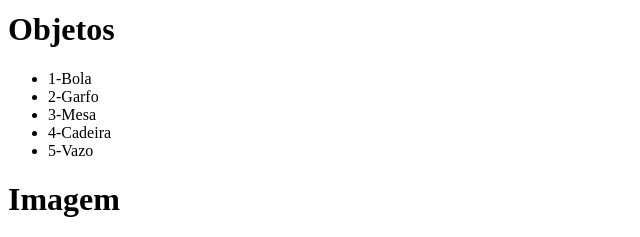
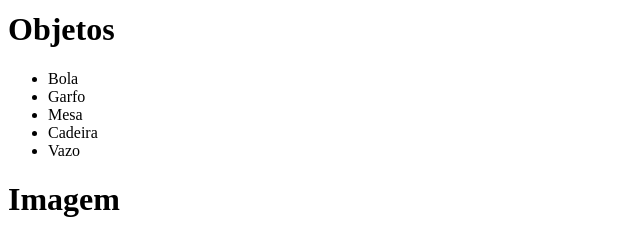
Before and after one commit to Programacao-para-Web-Design/aula-03-ryan-157, a plain HTML site: page index.html in a window 1280 px wide. Shown: the part 180-417 px from the top of the page, 0-640 px from the left. Drawn offline with Linux system fonts and the light colour scheme.

Commit message:
Update index.html

```diff
--- a/index.html
+++ b/index.html
@@ -16,11 +16,11 @@
          <p>
          <h1> Objetos </h1>
          <ul>
-         <li> 1-Bola </li>
-         <li> 2-Garfo </li>
-         <li> 3-Mesa </li>
-         <li> 4-Cadeira </li>
-         <li> 5-Vazo </li>
+         <li> Bola </li>
+         <li> Garfo </li>
+         <li> Mesa </li>
+         <li> Cadeira </li>
+         <li> Vazo </li>
          </ul>
          <p>
          <h1> Imagem </h1>
```
